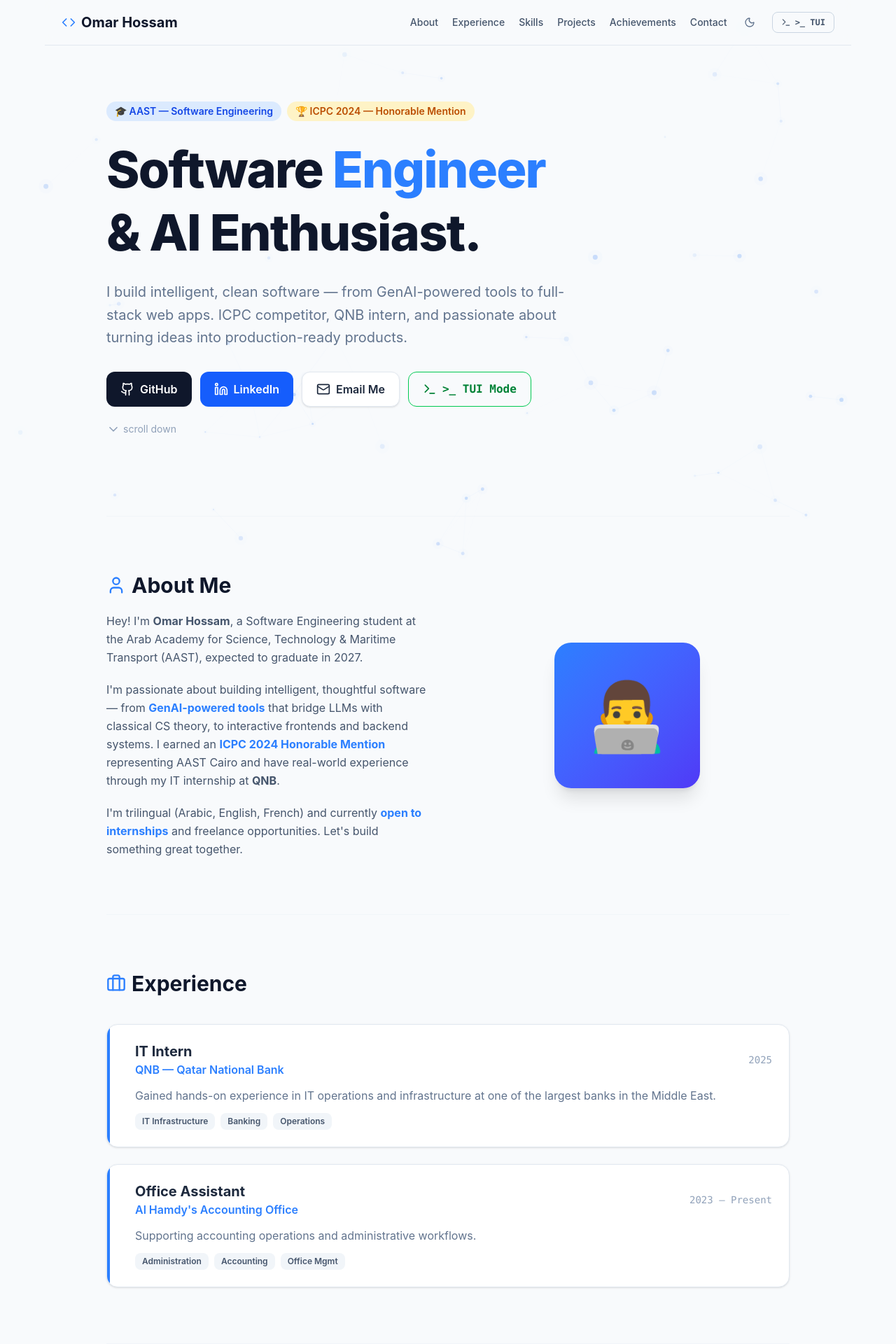
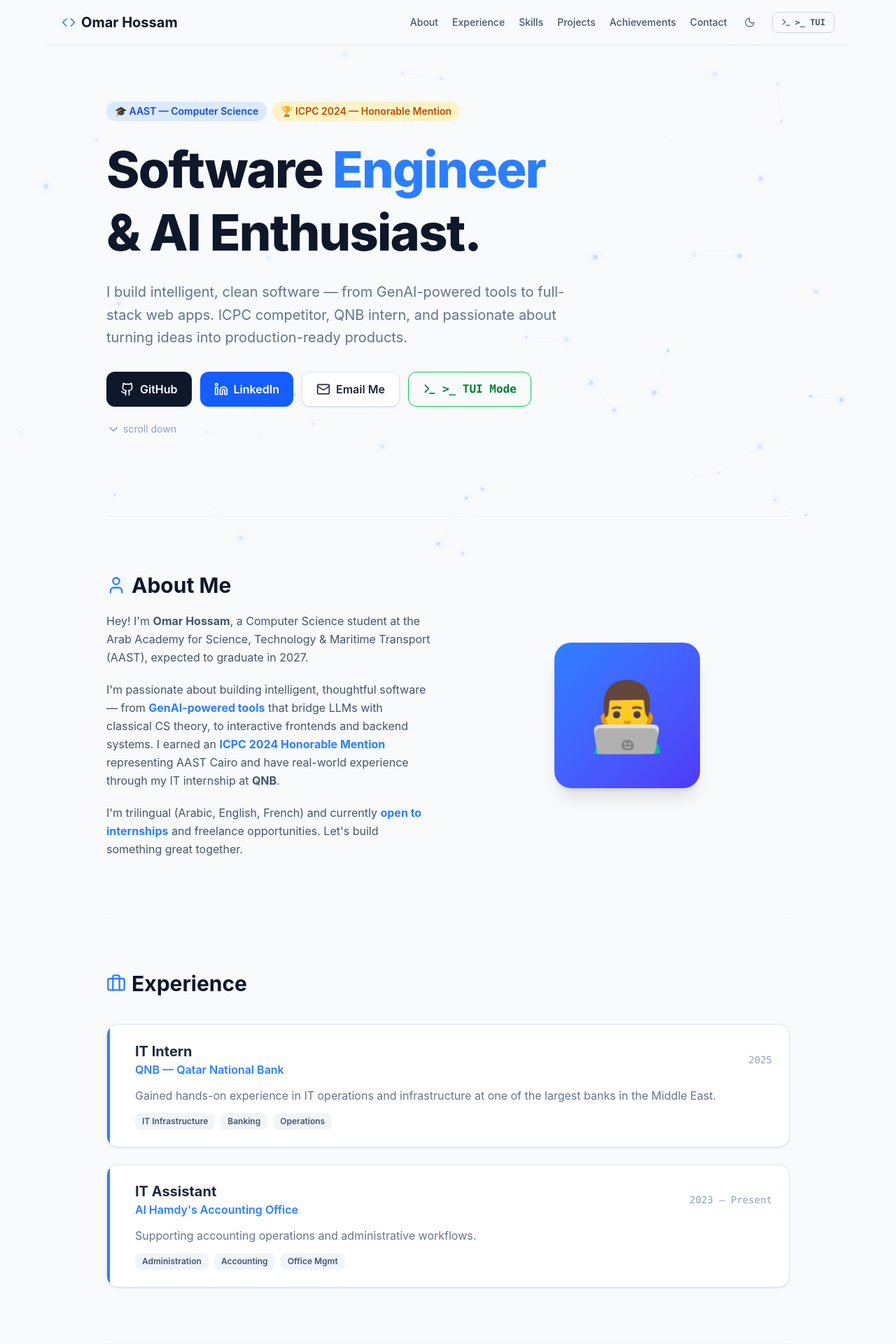
Before and after one commit to 4awmy/portfolio-4awmy, a React (Vite) app: page / in a window 1280 px wide. Shown: the top 1920 px of the page at 70% size. Built offline with nearby package versions, Linux system fonts and the light colour scheme.

Commit message:
Update major, email, role, and remove old project

```diff
--- a/src/App.tsx
+++ b/src/App.tsx
@@ -5,7 +5,7 @@ import TerminalTUI from './TerminalTUI';
 import ParticleBackground from './ParticleBackground';
 
 interface Project { name: string; description: string; url: string; tech: string[]; highlight?: boolean; }
-interface Skill   { name: string; level: number; color: string; }
+interface Skill { name: string; level: number; color: string; }
 interface Experience { role: string; company: string; period: string; description: string; tags: string[]; }
 
 const projects: Project[] = [
@@ -22,12 +22,7 @@ const projects: Project[] = [
     url: 'https://github.com/4awmy/Ben10-Ultimate-Alien-Multiverse',
     tech: ['Unity', 'C#'],
   },
-  {
-    name: 'Budget Manager App',
-    description: 'Kotlin Android app for personal budgeting and expense tracking.',
-    url: 'https://github.com/4awmy/BudgetManagerApp',
-    tech: ['Kotlin', 'Android'],
-  },
+
   {
     name: 'ML Project',
     description: 'AI job market risk analyzer using decision trees and neural networks.',
@@ -43,15 +38,15 @@ const projects: Project[] = [
 ];
 
 const skills: Skill[] = [
-  { name: 'HTML/CSS',   level: 5, color: '#e34c26' },
+  { name: 'HTML/CSS', level: 5, color: '#e34c26' },
   { name: 'JavaScript', level: 4, color: '#f7df1e' },
-  { name: 'React',      level: 4, color: '#61dafb' },
+  { name: 'React', level: 4, color: '#61dafb' },
   { name: 'TypeScript', level: 3, color: '#3178c6' },
-  { name: 'C/C++',      level: 3, color: '#00599C' },
-  { name: 'C#',         level: 3, color: '#9b4f96' },
-  { name: 'Python',     level: 3, color: '#3572A5' },
-  { name: 'Git',        level: 4, color: '#f05032' },
-  { name: 'SQL',        level: 3, color: '#00758f' },
+  { name: 'C/C++', level: 3, color: '#00599C' },
+  { name: 'C#', level: 3, color: '#9b4f96' },
+  { name: 'Python', level: 3, color: '#3572A5' },
+  { name: 'Git', level: 4, color: '#f05032' },
+  { name: 'SQL', level: 3, color: '#00758f' },
 ];
 
 const experiences: Experience[] = [
@@ -63,7 +58,7 @@ const experiences: Experience[] = [
     tags: ['IT Infrastructure', 'Banking', 'Operations'],
   },
   {
-    role: 'Office Assistant',
+    role: 'IT  Assistant',
     company: "Al Hamdy's Accounting Office",
     period: '2023 – Present',
     description: 'Supporting accounting operations and administrative workflows.',
@@ -127,7 +122,7 @@ export default function App() {
         <section id="hero" className="pt-20 pb-28 relative">
           <motion.div initial={{ opacity: 0, y: 24 }} animate={{ opacity: 1, y: 0 }} transition={{ duration: 0.6 }} className="relative space-y-6">
             <div className="flex flex-wrap gap-2">
-              <span className={`inline-block px-3 py-1 text-sm font-semibold rounded-full ${dark ? 'bg-blue-900/40 text-blue-300' : 'bg-blue-100 text-blue-700'}`}>🎓 AAST — Software Engineering</span>
+              <span className={`inline-block px-3 py-1 text-sm font-semibold rounded-full ${dark ? 'bg-blue-900/40 text-blue-300' : 'bg-blue-100 text-blue-700'}`}>🎓 AAST — Computer Science</span>
               <span className={`inline-block px-3 py-1 text-sm font-semibold rounded-full ${dark ? 'bg-amber-900/40 text-amber-300' : 'bg-amber-100 text-amber-700'}`}>🏆 ICPC 2024 — Honorable Mention</span>
             </div>
             <h1 className="text-5xl sm:text-7xl font-extrabold tracking-tight leading-tight">
@@ -139,7 +134,7 @@ export default function App() {
             <div className="flex flex-wrap gap-3 pt-2">
               <a href="https://github.com/4awmy" target="_blank" rel="noreferrer" className={`flex items-center gap-2 px-5 py-3 rounded-xl font-semibold transition-colors ${dark ? 'bg-slate-800 text-white hover:bg-slate-700' : 'bg-slate-900 text-white hover:bg-slate-700'}`}><Github className="w-5 h-5" /> GitHub</a>
               <a href="https://www.linkedin.com/in/omar-hossam-4awmy" target="_blank" rel="noreferrer" className="flex items-center gap-2 px-5 py-3 bg-blue-600 text-white rounded-xl hover:bg-blue-500 transition-colors font-semibold"><Linkedin className="w-5 h-5" /> LinkedIn</a>
-              <a href="mailto:o.metwall06131@student.aast.edu" className={`flex items-center gap-2 px-5 py-3 border rounded-xl font-semibold transition-colors shadow-sm ${dark ? 'bg-slate-800/50 border-slate-700 text-slate-200 hover:bg-slate-800' : 'bg-white border-slate-200 text-slate-800 hover:bg-slate-50'}`}><Mail className="w-5 h-5" /> Email Me</a>
+              <a href="mailto:omarhossammetwally@gmail.com" className={`flex items-center gap-2 px-5 py-3 border rounded-xl font-semibold transition-colors shadow-sm ${dark ? 'bg-slate-800/50 border-slate-700 text-slate-200 hover:bg-slate-800' : 'bg-white border-slate-200 text-slate-800 hover:bg-slate-50'}`}><Mail className="w-5 h-5" /> Email Me</a>
               <button onClick={() => setIsTerminal(true)} className={`flex items-center gap-2 px-5 py-3 border rounded-xl font-semibold font-mono transition-colors ${dark ? 'border-green-700 text-green-400 hover:bg-green-950/30' : 'border-green-500 text-green-700 hover:bg-green-50'}`}>
                 <Terminal className="w-5 h-5" /> &gt;_ TUI Mode
               </button>
@@ -155,7 +150,7 @@ export default function App() {
           <motion.div initial={{ opacity: 0, y: 20 }} whileInView={{ opacity: 1, y: 0 }} viewport={{ once: true }} className="grid md:grid-cols-2 gap-12 items-center">
             <div className="space-y-5">
               <h2 className="text-3xl font-bold flex items-center gap-2"><User className="w-7 h-7 text-blue-500" /> About Me</h2>
-              <p className={`leading-relaxed ${dark ? 'text-slate-400' : 'text-slate-600'}`}>Hey! I'm <strong className={dark ? 'text-slate-200' : ''}>Omar Hossam</strong>, a Software Engineering student at the Arab Academy for Science, Technology &amp; Maritime Transport (AAST), expected to graduate in 2027.</p>
+              <p className={`leading-relaxed ${dark ? 'text-slate-400' : 'text-slate-600'}`}>Hey! I'm <strong className={dark ? 'text-slate-200' : ''}>Omar Hossam</strong>, a Computer Science student at the Arab Academy for Science, Technology &amp; Maritime Transport (AAST), expected to graduate in 2027.</p>
               <p className={`leading-relaxed ${dark ? 'text-slate-400' : 'text-slate-600'}`}>I'm passionate about building intelligent, thoughtful software — from <strong className="text-blue-500">GenAI-powered tools</strong> that bridge LLMs with classical CS theory, to interactive frontends and backend systems. I earned an <strong className="text-blue-500">ICPC 2024 Honorable Mention</strong> representing AAST Cairo and have real-world experience through my IT internship at <strong className={dark ? 'text-slate-200' : ''}>QNB</strong>.</p>
               <p className={`leading-relaxed ${dark ? 'text-slate-400' : 'text-slate-600'}`}>I'm trilingual (Arabic, English, French) and currently <strong className="text-blue-500">open to internships</strong> and freelance opportunities. Let's build something great together.</p>
             </div>
```
